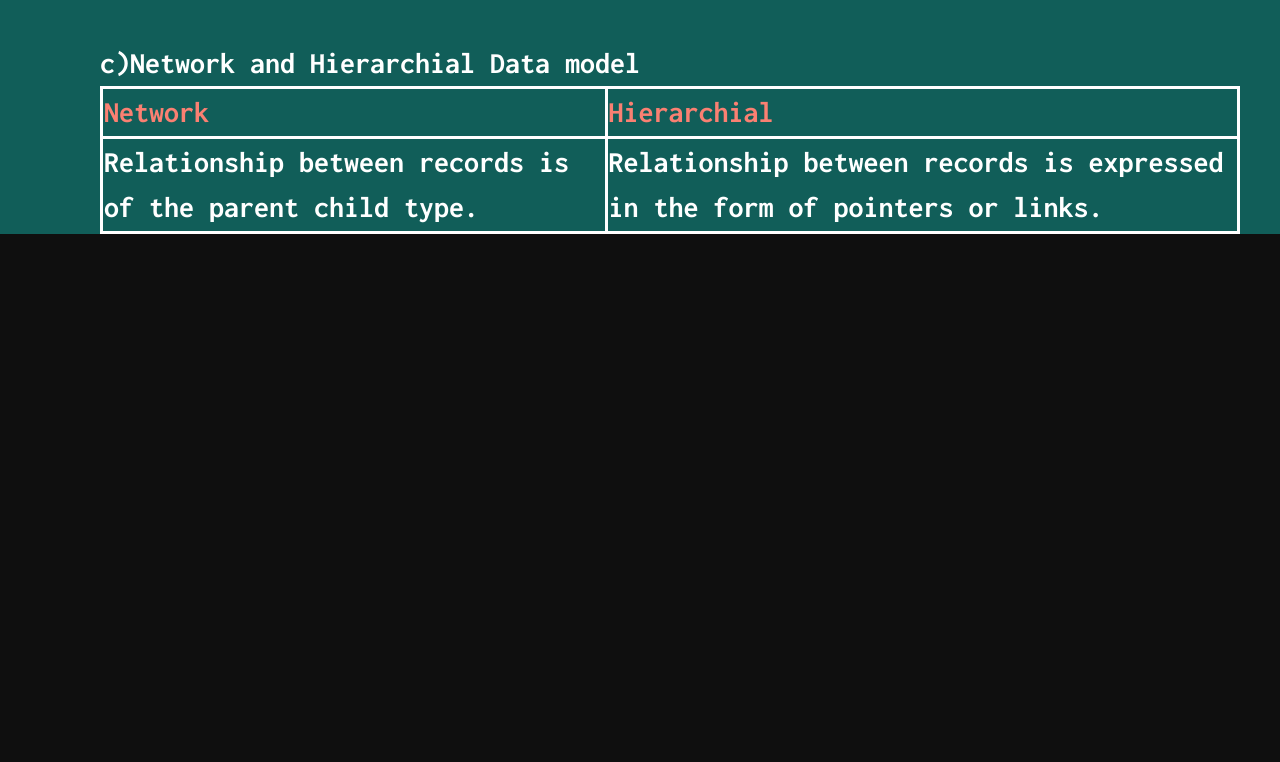
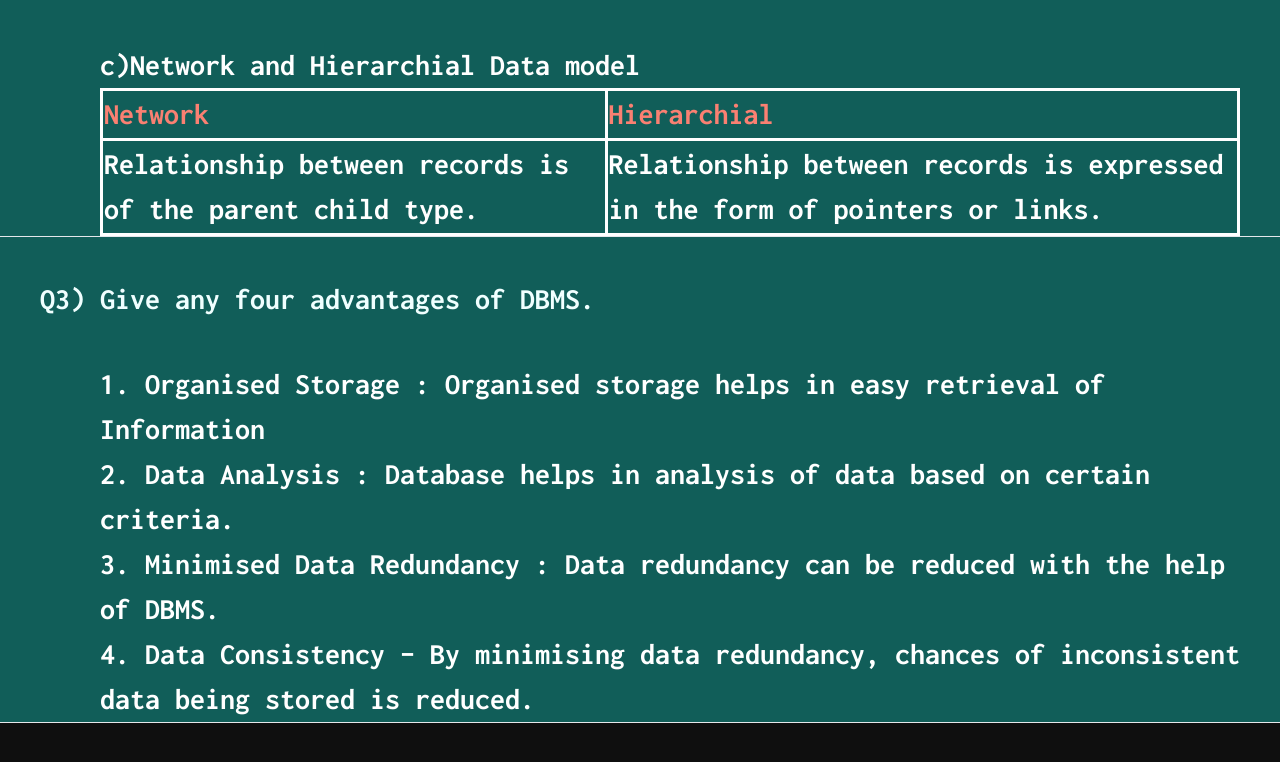
Before and after one commit to Advait09coder/StudyCircle, a plain HTML site: page StudyCenter/Subject/IT/it.html in a window 1280 px wide. Shown: the part 7082-7844 px from the top of the page. Before the commit the page ends 7356 px from the top, so only its background shows below. Drawn offline with nearby package versions, Linux system fonts and the light colour scheme.

Commit message:
Update it.html

```diff
--- a/StudyCenter/Subject/IT/it.html
+++ b/StudyCenter/Subject/IT/it.html
@@ -216,6 +216,7 @@
 <hr>
 </div>
     <div id="Mathematics">
+        <hr>
         <h1 class="question">
            Q1) Define the terms a) Database <br> b) Data Redundandancy <br> c) Report
         </h1>
@@ -227,6 +228,7 @@ helps to present the retrieved data in a user friendly,
 understandable and formatted manner. <br> OR <br>
             A database report is a formatted presentation of data from a database that provides structured information.
         </h1>
+        <hr>
   <h1 class="question">Q2) Give one point difference between <br> a) Data and Information <br> b) Form and Query <br> c) Network and Hierarchial data model</h1>
         <h1 class="answer">a) Data and Information <br>
         	<table>
@@ -262,6 +264,15 @@ understandable and formatted manner. <br> OR <br>
                 </tr>
             </table>
         </h1>
+        <hr>
+        <h1 class="question">Q3) Give any four advantages of DBMS.</h1>
+<h1 class="answer">
+    1. Organised Storage : Organised storage helps in easy retrieval of Information <br>
+	2. Data Analysis : Database helps in analysis of data based on certain criteria.<br>
+    3. Minimised Data Redundancy : Data redundancy can be reduced with the help of DBMS.<br>
+    4. Data Consistency – By minimising data redundancy, chances of inconsistent data being stored is reduced.
+</h1>
+        <hr>
     </div>
     </section>
 
```
